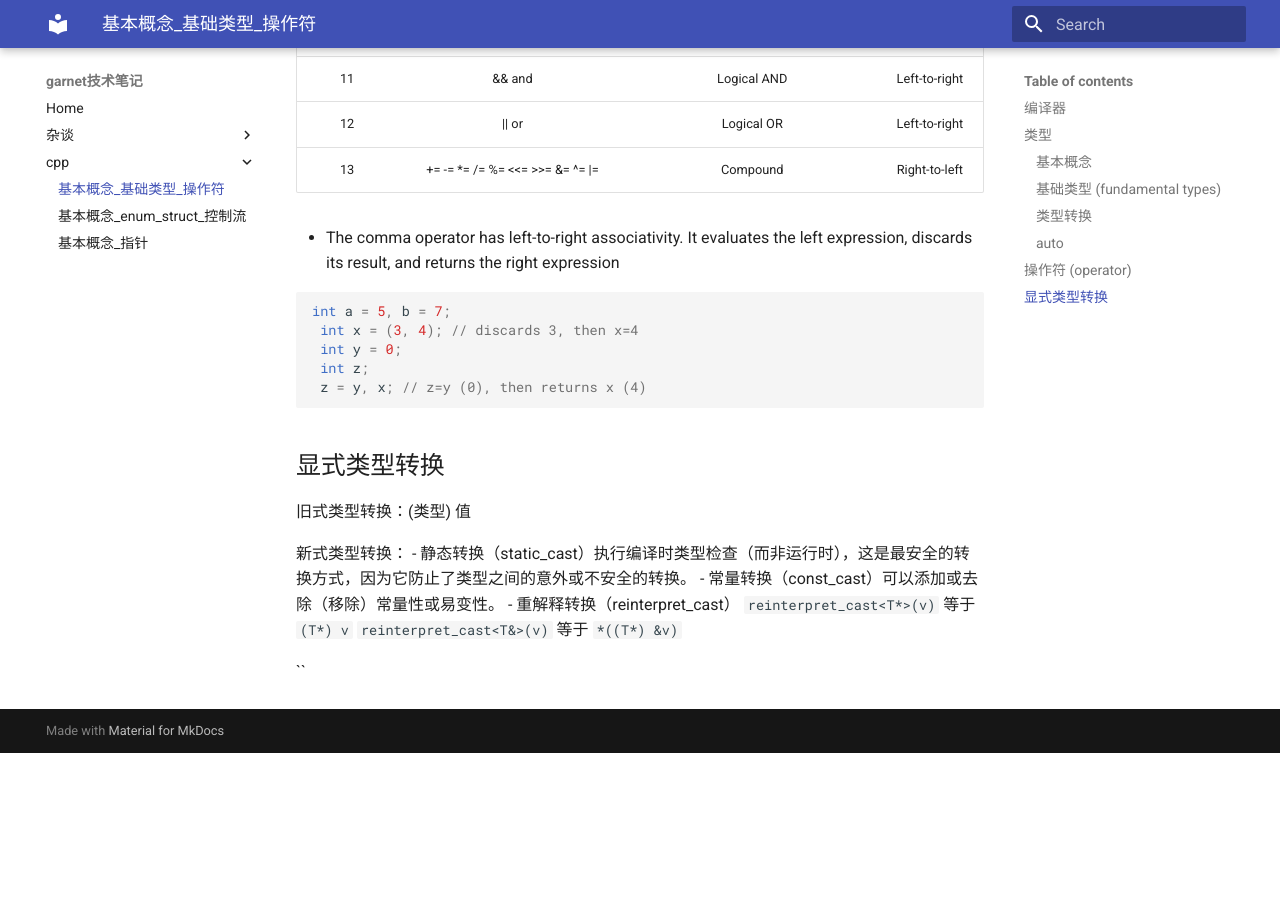
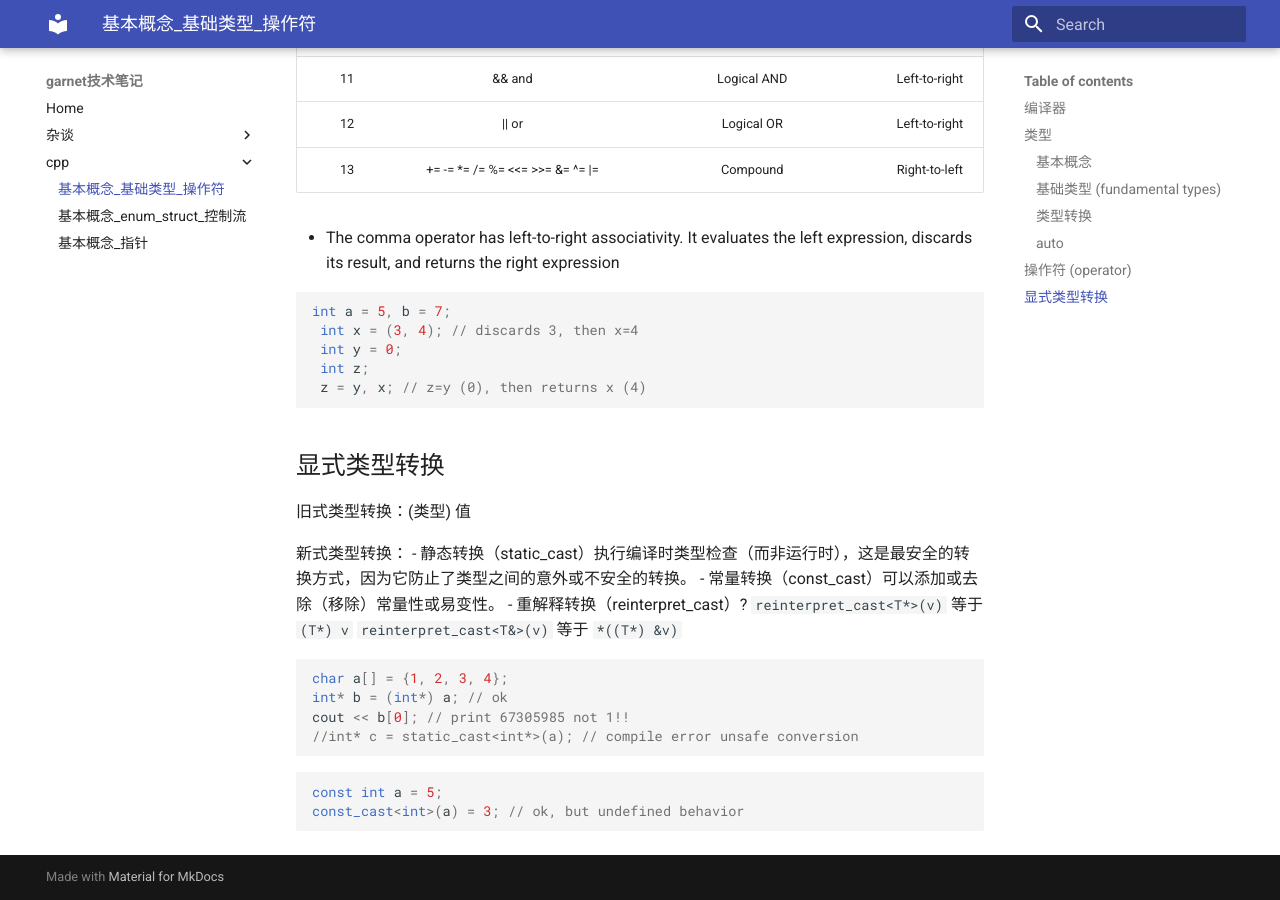
Before and after one commit to ymma98/technotes, an MkDocs documentation site: the page built from docs/cpp/基本概念_基础类型_操作符.md, in a window 1280 px wide and 900 px high, scrolled down 9381 px. Built offline with MkDocs 1.6.1 and Material for MkDocs 9.7.7, drawn with Linux system fonts in a browser that asks for light colours; formulas are drawn with MathJax 3; before the commit the page ends 10134 px from its top, so only the background shows below that.

Commit message:
docs/cpp/基本概念_基础类型_操作符.md updated from https://stackedit.cn/

````diff
--- a/docs/cpp/基本概念_基础类型_操作符.md
+++ b/docs/cpp/基本概念_基础类型_操作符.md
@@ -328,14 +328,24 @@ int a = 5, b = 7;
 新式类型转换：
 -   静态转换（static_cast）执行编译时类型检查（而非运行时），这是最安全的转换方式，因为它防止了类型之间的意外或不安全的转换。
 -   常量转换（const_cast）可以添加或去除（移除）常量性或易变性。
--   重解释转换（reinterpret_cast）
+-   重解释转换（reinterpret_cast）?
 	`reinterpret_cast<T*>(v)` 等于 `(T*) v`
 	`reinterpret_cast<T&>(v)` 等于 `*((T*) &v)`
 
-``
+```cpp
+char a[] = {1, 2, 3, 4};
+int* b = (int*) a; // ok
+cout << b[0]; // print 67305985 not 1!!
+//int* c = static_cast<int*>(a); // compile error unsafe conversion
+```
+
+```cpp
+const int a = 5;
+const_cast<int>(a) = 3; // ok, but undefined behavior
+```
 
 
 <!--stackedit_data:
-eyJoaXN0b3J5IjpbLTE4OTgxNTM2NTMsLTcxMjEwODYzMCwxND
-kzNTM2MzgxLDEzMzkyODc5NzcsOTYwOTc1NTg3XX0=
+eyJoaXN0b3J5IjpbMTQyMTEwNzYwMywtNzEyMTA4NjMwLDE0OT
+M1MzYzODEsMTMzOTI4Nzk3Nyw5NjA5NzU1ODddfQ==
 -->
````
